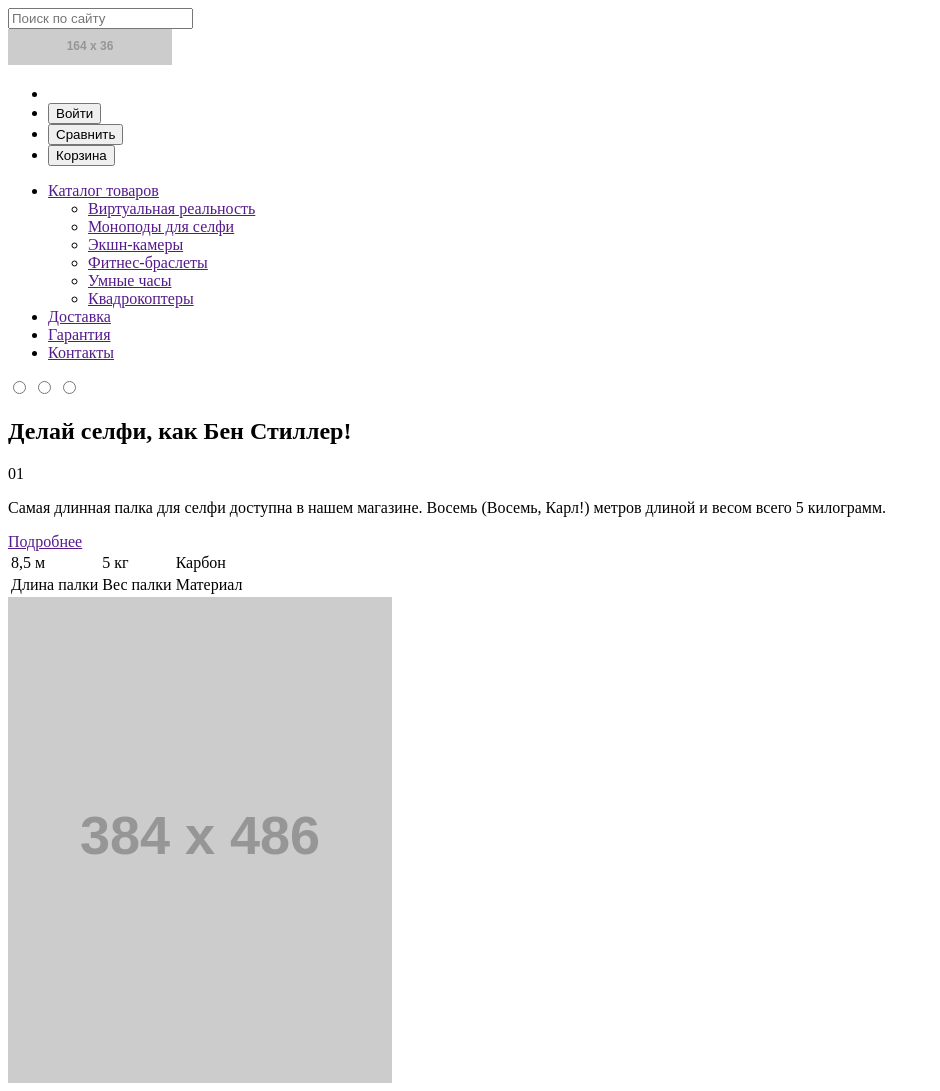
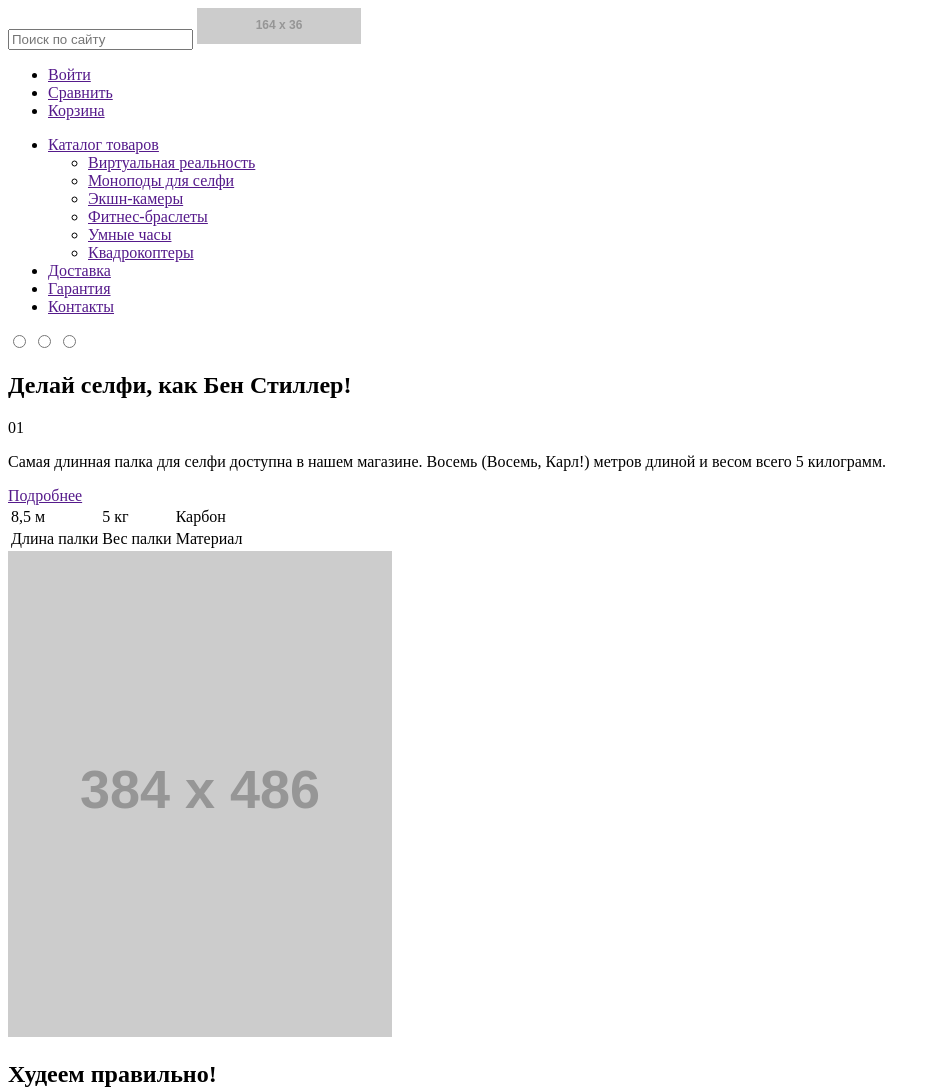
Before and after one commit to KuleshSP/527731-device, a plain HTML site: page device-index.html in a window 1280 px wide. Shown: the top 1091 px of the page, without its empty margins (0-940 px from the left). Drawn offline with Linux system fonts and the light colour scheme; placeholder pictures from the web are drawn by us.

Commit message:
Исправляет недочеты №2

```diff
--- a/device-index.html
+++ b/device-index.html
@@ -7,21 +7,17 @@
   <body>
     <header class="page-header">
       <input class="page-header__search" type="text" placeholder="Поиск по сайту">
+      <img class="page-header__logo logo" src="http://placehold.it/164x36" width="164" height="36">
       <nav class="main-nav">
-        <a href="">
-          <img class="main-nav__logo logo" src="http://placehold.it/164x36" width="164" height="36">
-        </a>
         <ul class="main-nav__user-nav user-nav">
           <li class="user-nav__item">
+            <a class="user-nav__link" href="">Войти</a>
           </li>
           <li class="user-nav__item">
-            <button class="user-nav__button">Войти</button>
+            <a class="user-nav__link" href="">Сравнить</a>
           </li>
           <li class="user-nav__item">
-            <button class="user-nav__button">Сравнить</button>
-          </li>
-          <li class="user-nav__item">
-            <button class="user-nav__button">Корзина</button>
+            <a class="user-nav__link" href="">Корзина</a>
           </li>
         </ul>
         <ul class="main-nav__list site-list">
@@ -195,7 +191,7 @@
         <div class="company__info info">
           <h2 class="info__caption">О нас</h2>
           <p class="info__text">Огромный выбор гаджетов не оставит равнодушным гика, который есть в каждом из нас.
-          <p class="info__text">Мы можем доставить ваш товар в самые отдаленные точки России! DEVICE работает со многими транспортными компаниями:</p>
+          <p class="info__text">Мы можем доставить ваш товар в самые отдаленные точки России! <span class="info__uppercase">Device</span> работает со многими транспортными компаниями:</p>
           <ul class="info__delivery-list">
             <li class="info__delivery-item">Деловые Линии</li>
             <li class="info__delivery-item">Автотрейдинг</li>
```
Also changed, not shown: divice-catalog.html (indentation only).
